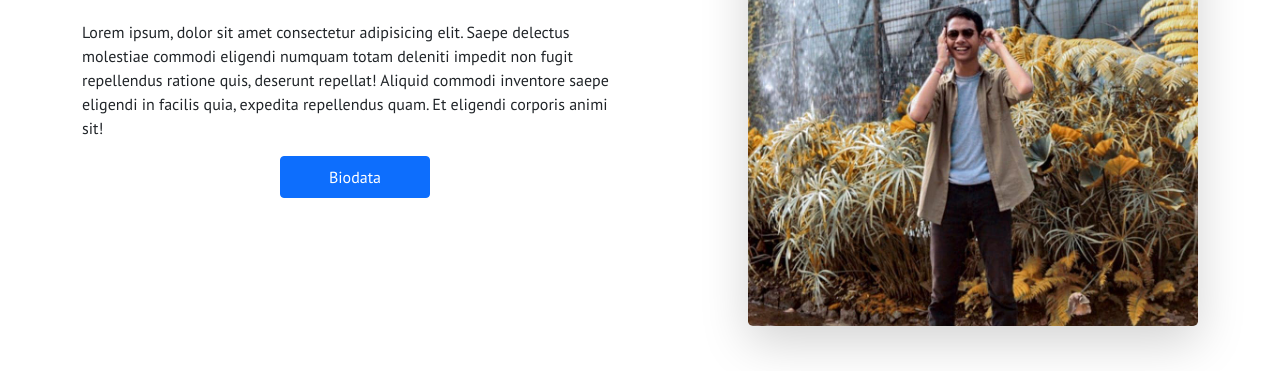
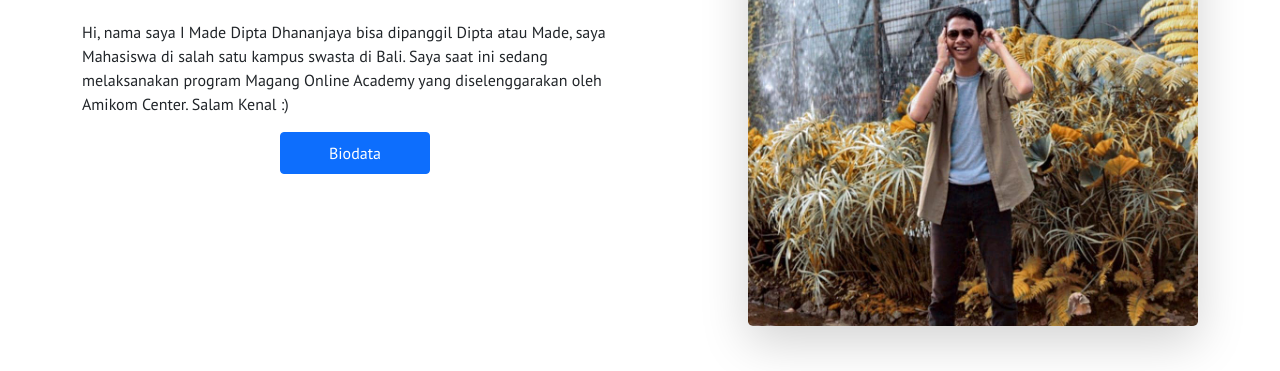
Before and after one commit to dhanzydev/web-biodata, a plain HTML site: page index.html in a window 1280 px wide. Shown: the part 234-605 px from the top of the page. Drawn offline with nearby package versions, Linux system fonts and the light colour scheme.

Commit message:
Update index.html

```diff
--- a/index.html
+++ b/index.html
@@ -44,11 +44,9 @@
             <div class="row">
                 <div class="col-lg-6 col-md-6">
                     <h1 class="name">Hi, I'm I Made Dipta Dhananjaya.</h1>
-                    <p class="description pt-3">Lorem ipsum, dolor sit amet consectetur adipisicing elit. Saepe delectus
-                        molestiae commodi
-                        eligendi numquam totam deleniti impedit non fugit repellendus ratione quis, deserunt
-                        repellat! Aliquid commodi inventore saepe eligendi in facilis quia, expedita repellendus
-                        quam. Et eligendi corporis animi sit!</p>
+                    <p class="description pt-3">Hi, nama saya I Made Dipta Dhananjaya bisa dipanggil Dipta atau Made, saya Mahasiswa di salah satu kampus swasta di Bali. Saya
+                    saat ini sedang melaksanakan program Magang Online Academy yang diselenggarakan oleh Amikom Center. Salam Kenal :)
+                    </p>
                     <a href="#biodata" class="d-flex justify-content-center mt-3 mb-5">
                         <button type="button" class="btn btn-primary px-5 py-2">Biodata</button>
                     </a>
```
